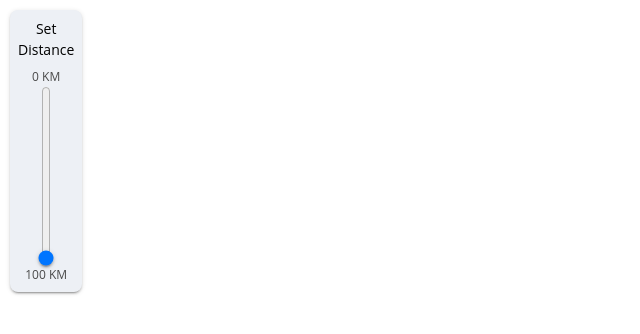
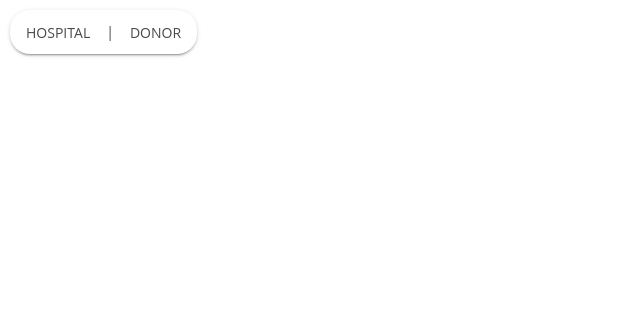
Before and after one commit to tuhinsaud4614/blood-donation, a React (Create React App) app: page / in a window 1280 px wide. Shown: the top 334 px of the page, without its empty margins (0-640 px from the left). Built offline with nearby package versions, Linux system fonts and the light colour scheme.

Commit message:
Create Toggle Button Component

```diff
--- a/src/App.js
+++ b/src/App.js
@@ -16,22 +16,16 @@ import ProfileHistory from "./pages/profile/components/profile-history/ProfileHi
 import { FiSearch } from "react-icons/fi";
 import SearchBox from "./shared/components/search-box/SearchBox";
 import Ranger from "./shared/components/ranger/Ranger";
+import ToggleButton from "./shared/components/toggle-button/ToggleButton";
 
 function App() {
   const [state, setState] = useState("1");
   return (
     <div style={{ padding: "10px" }}>
-      <Ranger
-        value={state}
-        step="5"
-        start="0"
-        end="100"
-        changed={(e) => {
-          console.log(e.target.value);
-          setState(e.target.value);
-        }}
-        label="Set Distance"
-        name="range"
+      <ToggleButton
+        changed={(e) => console.log(e.target.value)}
+        name="Toggle"
+        values={["Hospital", "Donor"]}
       />
       {/* <SearchBox
         id="text"
--- a/src/shared/components/Divider.js
+++ b/src/shared/components/Divider.js
@@ -4,8 +4,9 @@ const Divider = ({ type = "vertical" }) => {
   const style = {
     height: "100%",
     width: "2px",
-    margin: "0 var(--pd)",
-    background: "var(--secondary-color)",
+    margin: "0 calc(var(--pd) * 2)",
+    background: "var(--text-color)",
+    flexShrink: "0"
   };
   if (type === "horizontal") {
     style.height = "2px";
--- /dev/null
+++ b/src/shared/components/toggle-button/ToggleButton.js
@@ -0,0 +1,28 @@
+import { Fragment } from "react";
+import PropTypes from "prop-types";
+
+import classes from "./ToggleButton.module.css";
+
+const ToggleButton = ({ name, changed, values }) => {
+  return (
+    <div className={`${classes.ToggleButton} bx-sh2`}>
+      {values.map((item, index) => (
+        <Fragment key={index}>
+          {index > 0 && <span className={`${classes.Divider}`}>|</span>}
+          <label className={`${classes.Button}`}>
+            <input type="radio" name={name} value={item} onChange={changed} />
+            <div className={`${classes.ButtonLabel}`}>{item}</div>
+          </label>
+        </Fragment>
+      ))}
+    </div>
+  );
+};
+
+ToggleButton.propTypes = {
+  changed: PropTypes.func.isRequired,
+  values: PropTypes.arrayOf(PropTypes.string.isRequired).isRequired,
+  name: PropTypes.string.isRequired,
+};
+
+export default ToggleButton;
--- /dev/null
+++ b/src/shared/components/toggle-button/ToggleButton.module.css
@@ -0,0 +1,38 @@
+.ToggleButton {
+  border-radius: calc(var(--border-radius) * 2.5);
+  padding: var(--pd) calc(var(--pd) * 2);
+  width: min-content;
+  display: flex;
+  align-items: center;
+}
+
+.Divider {
+  display: inline-block;
+  font-size: 1.4rem;
+  line-height: 2;
+  padding: 0 calc(var(--pd) * 2);
+  color: var(--text-color);
+}
+
+.Button {
+  margin: 0;
+  cursor: pointer;
+}
+
+.Button > input {
+  display: none;
+}
+
+.ButtonLabel {
+  cursor: pointer;
+  font-size: 1.4rem;
+  color: var(--text-color);
+  transition: all 0.3s linear;
+  text-transform: uppercase;
+}
+
+.ButtonLabel:hover,
+.Button > input:checked + .ButtonLabel {
+  color: var(--primary-color);
+  font-weight: bold;
+}
```
